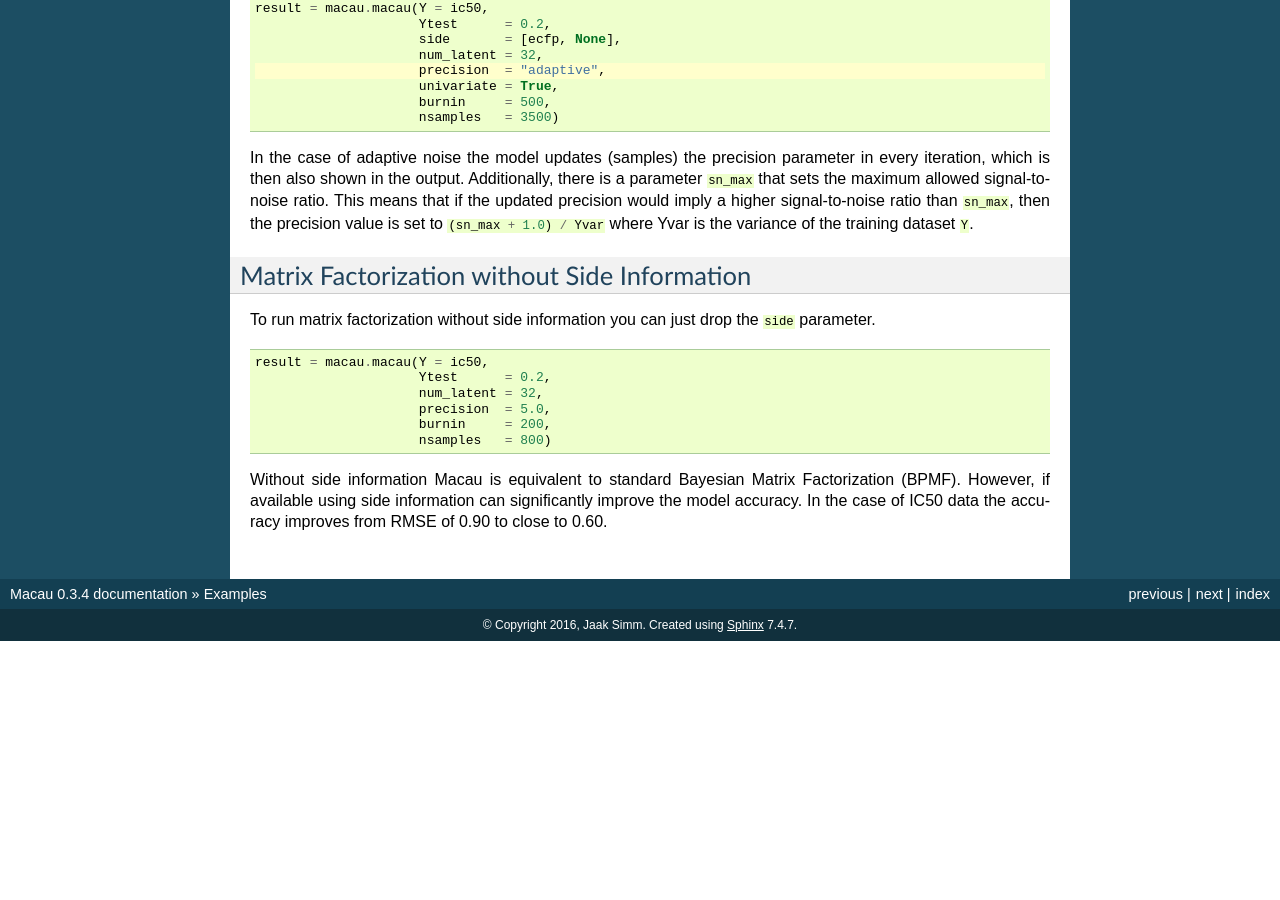
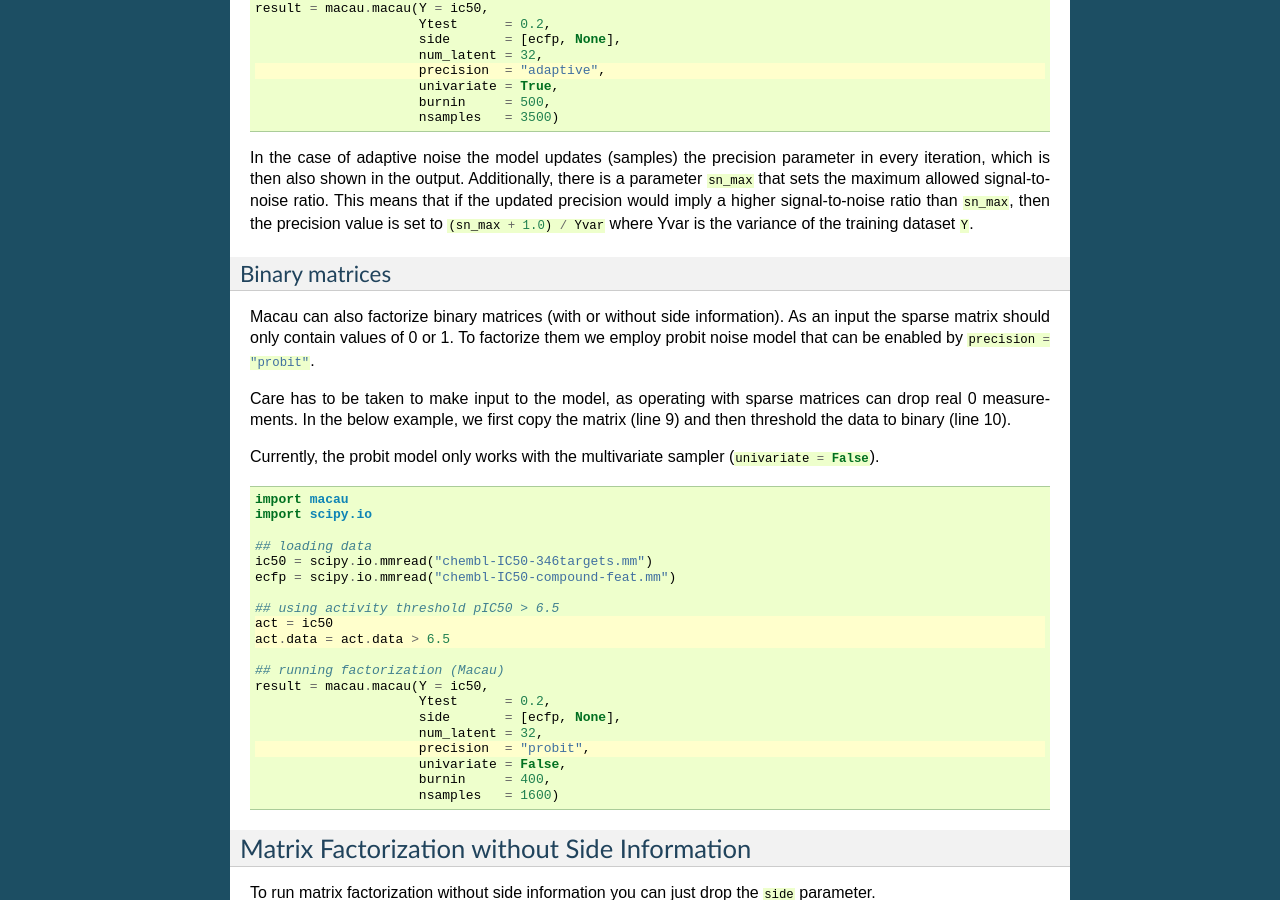
Before and after one commit to jaak-s/macau, a Sphinx documentation site: the page built from docs/source/examples.rst, in a window 1280 px wide and 900 px high, scrolled down 1812 px. Built offline with Sphinx 7.4.7, drawn with Linux system fonts in a browser that asks for light colours; before the commit the page ends 2453 px from its top, so only the background shows below that.

Commit message:
added binary matrix example

```diff
--- a/docs/source/examples.rst
+++ b/docs/source/examples.rst
@@ -120,6 +120,40 @@ In the case of adaptive noise the model updates (samples) the precision paramete
 Additionally, there is a parameter :python:`sn_max` that sets the maximum allowed signal-to-noise ratio.
 This means that if the updated precision would imply a higher signal-to-noise ratio than :python:`sn_max`, then the precision value is set to :python:`(sn_max + 1.0) / Yvar` where Yvar is the variance of the training dataset :python:`Y`.
 
+Binary matrices
+~~~~~~~~~~~~~~~~
+Macau can also factorize binary matrices (with or without side information). As an input the sparse matrix should only contain values of 0 or 1.
+To factorize them we employ probit noise model that can be enabled by :python:`precision = "probit"`.
+
+Care has to be taken to make input to the model, as operating with sparse matrices can drop real 0 measurements. In the below example, we first copy the matrix (line 9) and then threshold the data to binary (line 10).
+
+Currently, the probit model only works with the multivariate sampler (:python:`univariate = False`).
+
+.. code-block:: python
+   :emphasize-lines: 9,10,17
+
+   import macau
+   import scipy.io
+
+   ## loading data
+   ic50 = scipy.io.mmread("chembl-IC50-346targets.mm")
+   ecfp = scipy.io.mmread("chembl-IC50-compound-feat.mm")
+
+   ## using activity threshold pIC50 > 6.5
+   act = ic50
+   act.data = act.data > 6.5
+
+   ## running factorization (Macau)
+   result = macau.macau(Y = ic50,
+                        Ytest      = 0.2,
+                        side       = [ecfp, None],
+                        num_latent = 32,
+                        precision  = "probit",
+                        univariate = False,
+                        burnin     = 400,
+                        nsamples   = 1600)
+
+
 Matrix Factorization without Side Information
 ----------------------------------------------
 To run matrix factorization without side information you can just drop the :python:`side` parameter.
```
Also changed, not shown: 5 other files.
